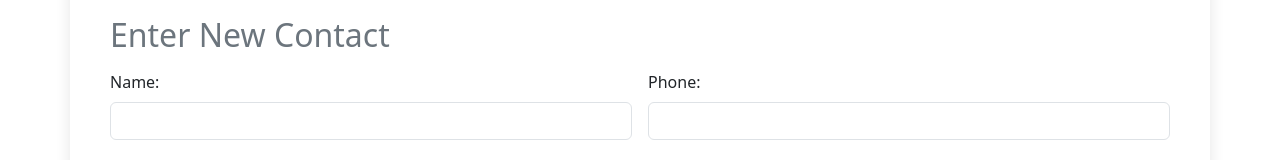
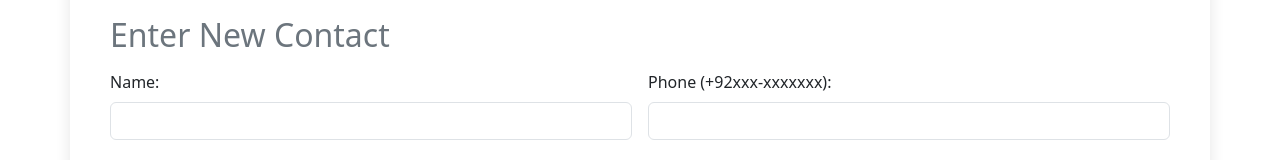
Before and after one commit to Haris6784/ALMADINA_POULTRY, a plain HTML site: page index.html in a window 1280 px wide. Shown: the part 124-284 px from the top of the page. Drawn offline with nearby package versions, Linux system fonts and the light colour scheme.

Commit message:
Update index.html

```diff
--- a/index.html
+++ b/index.html
@@ -22,7 +22,7 @@
                     <input type="text" class="form-control" id="name" name="name" required>
                 </div>
                 <div class="col-md-6">
-                    <label for="phone(+92xxx-xxxxxxx)" class="form-label">Phone:</label>
+                    <label for="phone" class="form-label">Phone (+92xxx-xxxxxxx):</label>
                     <input type="text" class="form-control" id="phone" name="phone" required>
                 </div>
                 <div class="col-md-6">
```
